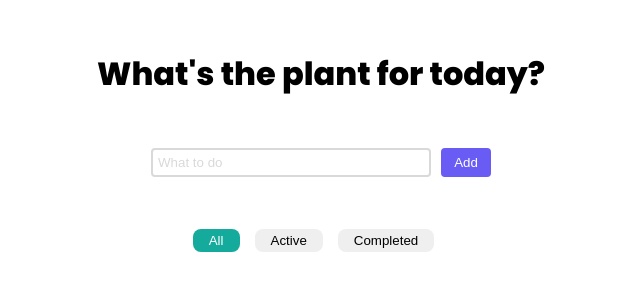
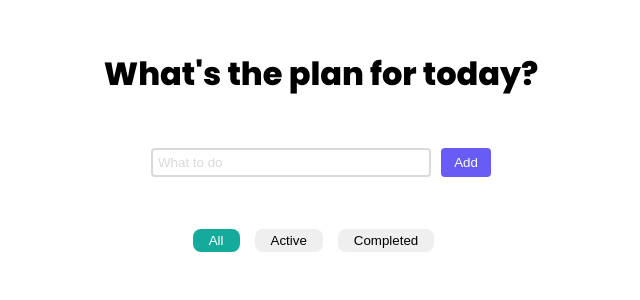
Before and after one commit to tasyaadila03/to-do-list, a React (Create React App) app: page / in a window 1280 px wide. Shown: the top 300 px of the page, without its empty margins (319-959 px from the left). Built offline with nearby package versions, Linux system fonts and the light colour scheme.

Commit message:
update css

```diff
--- a/src/App.css
+++ b/src/App.css
@@ -23,7 +23,7 @@ body {
 
 .header h2 {
   font-family: "Poppins", sans-serif;
-  font-size: 48px;
+  font-size: 28px;
   font-weight: 800;
   color: #67727b;
 }
--- a/src/App.js
+++ b/src/App.js
@@ -27,7 +27,7 @@ const App = () => {
   return (
     <div className="container">
       <div className="header">
-        <h1>What's the plant for today?</h1>
+        <h1>What's the plan for today?</h1>
       </div>
 
       <AddTodo addTodo={addTodo} />
```
